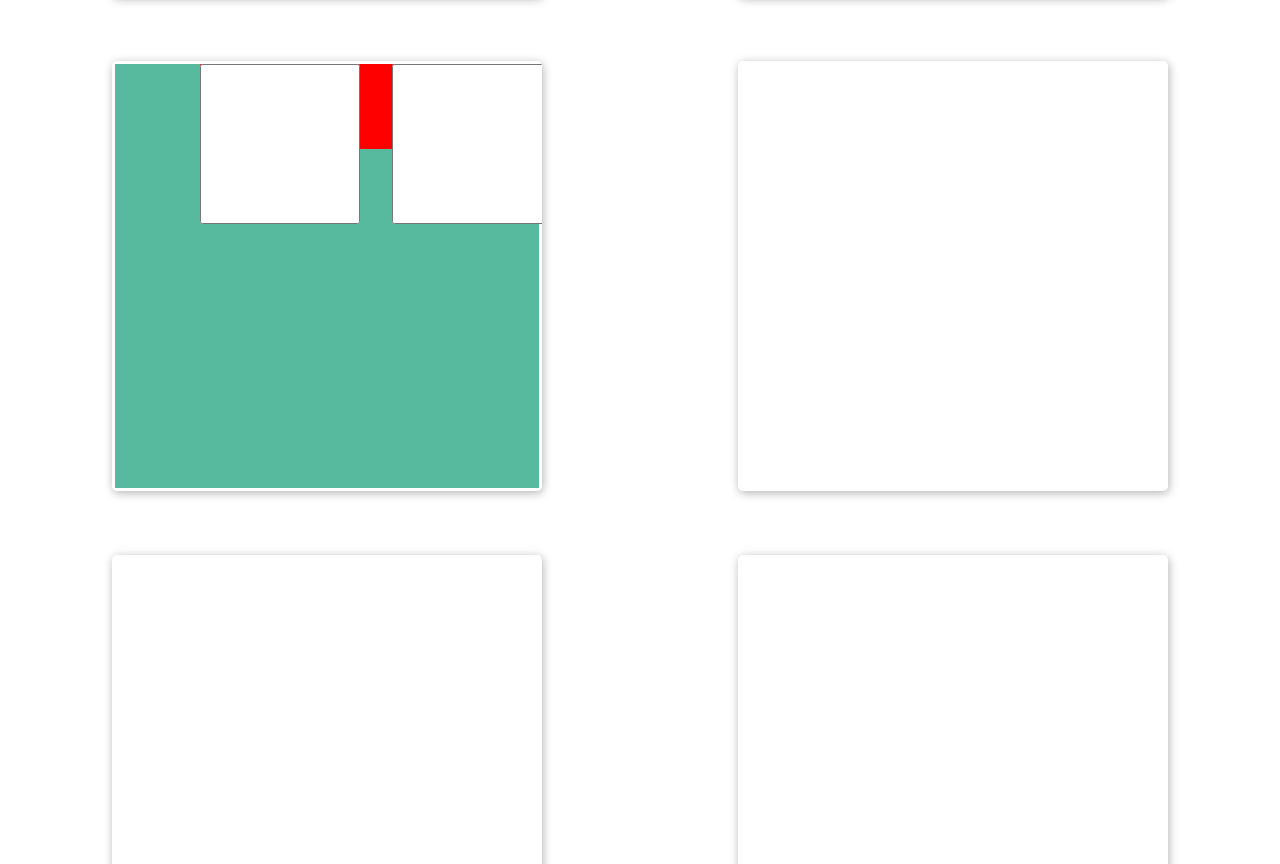
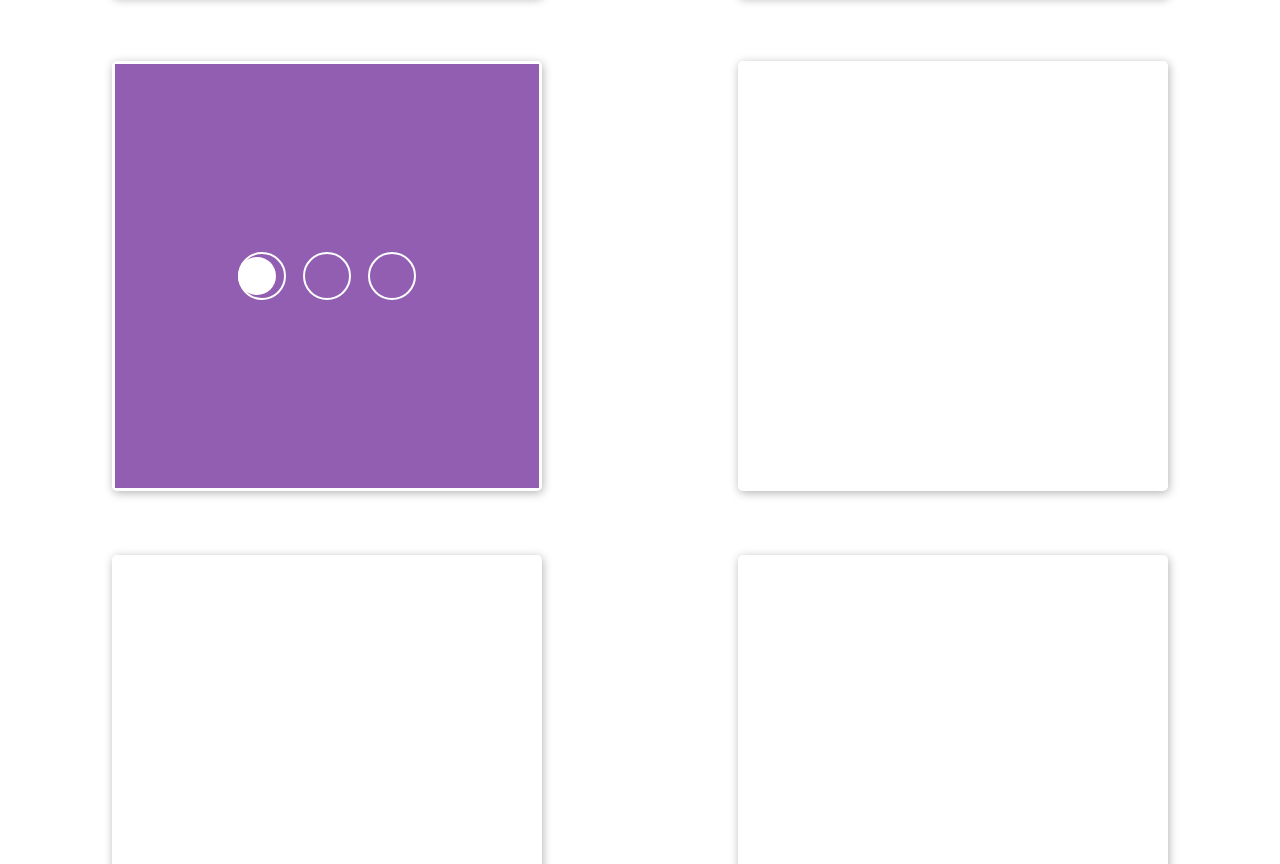
Before and after one commit to mkreive/daily-css-challenge, a website: page index.html in a window 1280 px wide. Shown: the part 1485-2349 px from the top of the page. Drawn offline with nearby package versions, Linux system fonts and the light colour scheme; a web font is replaced by a local one.

Commit message:
challenge7 overlay and buttons done

```diff
--- a/index.html
+++ b/index.html
@@ -252,20 +252,12 @@
             <article class="wrapper">
                 <div class="challenge-7">
                     <div class="color-picker">
-                        <label for="picker1" class="color-picker__label"
-                            ><input type="checkbox" class="color-picker__dot" id="picker1"
-                        /></label>
-                        <label for="picker2" class="color-picker__label"
-                            ><input type="checkbox" class="color-picker__dot" id="picker2"
-                        /></label>
-                        <label for="picker3" class="color-picker__label"
-                            ><input type="checkbox" class="color-picker__dot" id="picker3"
-                        /></label>
+                        <span class="color-picker__dot"></span>
+                        <label for="picker1" class="color-picker__label"><input type="checkbox" id="picker1" /></label>
+                        <label for="picker2" class="color-picker__label"><input type="checkbox" id="picker2" /></label>
+                        <label for="picker3" class="color-picker__label"><input type="checkbox" id="picker3" /></label>
                     </div>
-
-                    <div class="color__overlay color__overlay_purple">&nbsp;</div>
-                    <div class="color__overlay color__overlay_blue">&nbsp;</div>
-                    <div class="color__overlay color__overlay_mint">&nbsp;</div>
+                    <div class="color__overlay">&nbsp;</div>
                 </div>
             </article>
 
--- a/sass/style.scss
+++ b/sass/style.scss
@@ -932,38 +932,59 @@ h6 {
 // CHALLENGE-7
 .challenge-7 {
     position: relative;
+    display: grid;
+    place-items: center;
     width: 100%;
     height: 100%;
+    overflow: hidden;
 }
 .color-picker {
     position: relative;
-    width: 80%;
-    height: 20%;
-    margin-left: auto;
-    margin-top: auto;
+    width: 42%;
     display: flex;
     justify-content: space-between;
-    gap: 2rem;
-    background-color: red;
+    align-items: center;
     z-index: 99;
+
     &__dot {
-        width: 10rem;
-        height: 10rem;
+        position: absolute;
+        top: 0.29rem;
+        width: 2.4rem;
+        height: 2.4rem;
+        background-color: $color-white;
+        border-radius: $border-radius-round;
+    }
+
+    &__label {
         cursor: pointer;
+        background-color: transparent;
+        width: 3rem;
+        height: 3rem;
+        border: 2px solid $color-white;
+        border-radius: 2px solid $color-white;
+        border-radius: $border-radius-round;
+
+        & input {
+            visibility: hidden;
+            width: 3rem;
+            height: 3rem;
+        }
     }
 }
 .color__overlay {
-    width: 100%;
+    width: 300%;
     height: 100%;
     position: absolute;
     top: 0;
-    &_purple {
-        background-color: $color-purple;
-    }
-    &_blue {
-        background-color: $color-blue-clear;
-    }
-    &_mint {
-        background-color: $color-mint;
-    }
+    left: 0;
+    background: $color-purple;
+    background: linear-gradient(
+        90deg,
+        $color-purple 0%,
+        $color-purple 33.3%,
+        $color-blue-clear 33.3%,
+        $color-blue-clear 66.6%,
+        $color-mint 66.6%,
+        $color-mint 99.9%
+    );
 }
```
Also changed, not shown: css/style.css.
